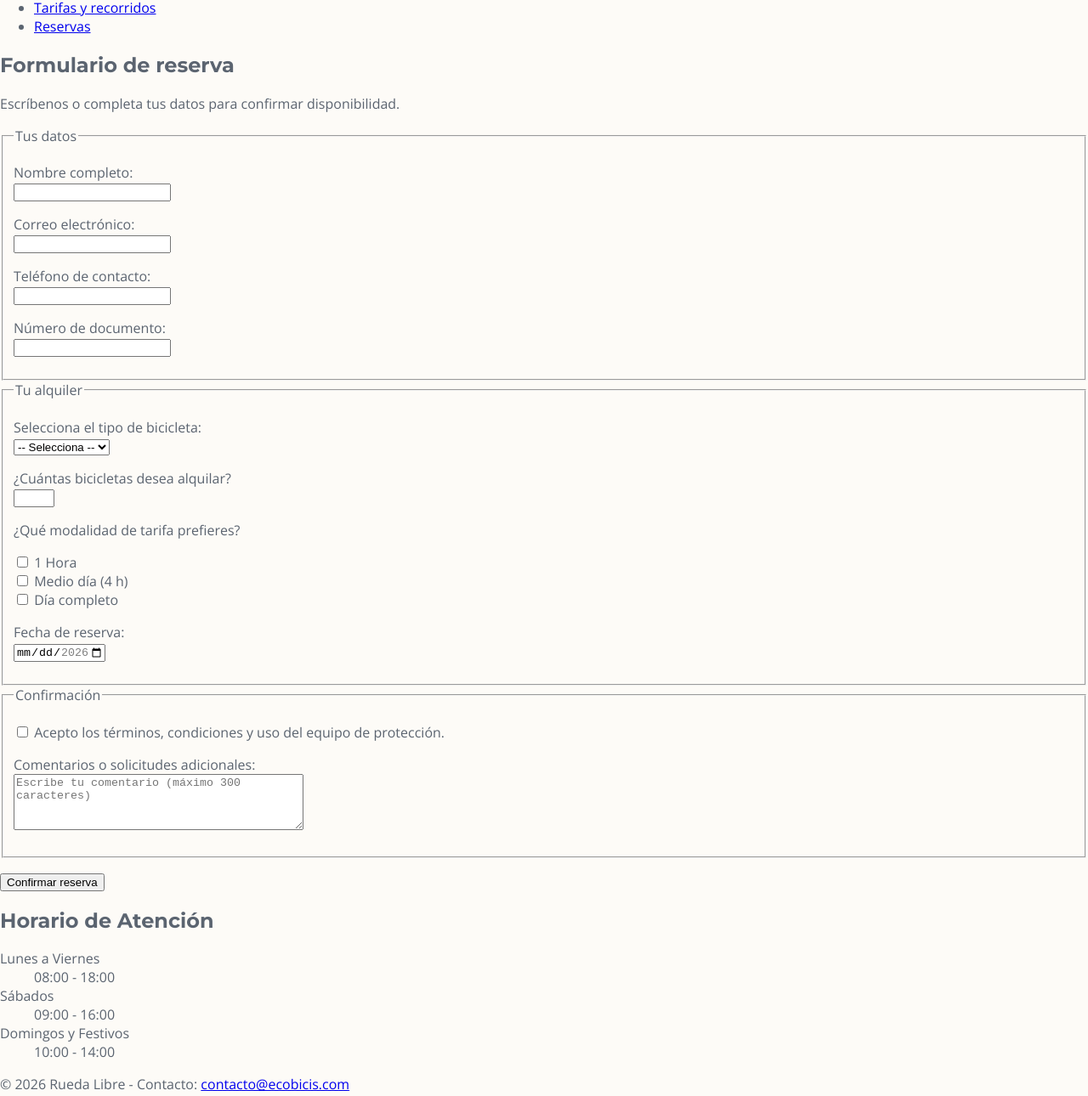
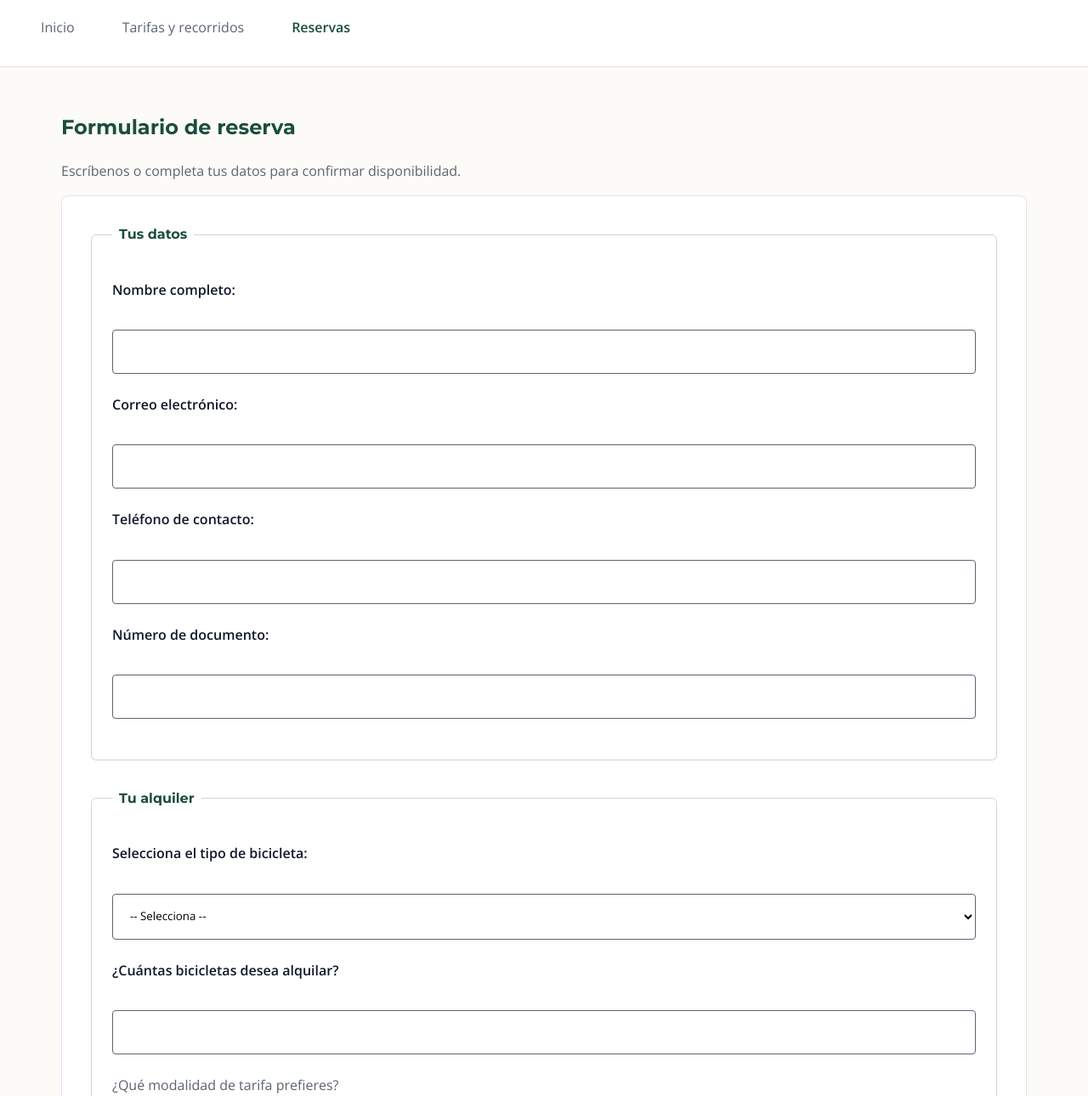
Before and after one commit to salgadofrancisco920/rueda-libre, a plain HTML site: page paginas/reservas.html in a window 1280 px wide. Shown: the part 106-1396 px from the top of the page at 85% size. Drawn offline with nearby package versions, Linux system fonts and the light colour scheme.

Commit message:
Avance al MiniReto 12

```diff
--- a/css/styles.css
+++ b/css/styles.css
@@ -1,33 +1,205 @@
+*, *::before, *::after {
+  box-sizing: border-box;
+}
 
 :root {
-
   --color-primario: #1b4d3e;
   --color-secundario: #e67e22;
   --color-acento: #0f172a;
   --color-fondo: #fdfbf7;
   --color-texto: #5b6470;
+  --color-blanco: #ffffff;
 
-
+  --gris-asfalto: #5b6470;
+  --verde-ruta: #1b4d3e;
+  --color-foco: #e67e22;
 
   --fuente-titulos: 'Montserrat', sans-serif;
   --fuente-cuerpo: 'Open Sans', sans-serif;
 
-
-
-  --espacio-pequeño: 0.5rem;
-  --espacio-mediano: 1rem;
-  --espacio-grande: 2rem;
+  --espacio-xs: 0.5rem;
+  --espacio-sm: 1rem;
+  --espacio-md: 1.5rem;
+  --espacio-lg: 2rem;
+  --espacio-xl: 3rem;
 }
-
 
 body {
   font-family: var(--fuente-cuerpo);
   background-color: var(--color-fondo);
   color: var(--color-texto);
   margin: 0;
-  padding: var(--espacio-md);
+  padding: 0;
+  line-height: 1.6;
+}
+
+main {
+  max-width: 75rem;
+  margin: 0 auto;
+  padding: var(--espacio-lg);
+}
+
+header {
+  background-color: var(--color-blanco);
+  border-bottom: 1px solid #ddd;
+  padding: var(--espacio-md) var(--espacio-lg);
+}
+
+.portada-inicio,
+header.hero {
+  min-height: 50vh;
+  display: flex;
+  flex-direction: column;
+  justify-content: center;
 }
 
 h1, h2, h3, h4, h5, h6 {
   font-family: var(--fuente-titulos);
-  color: var(--color-titulos);
+  color: var(--color-primario);
+}
+
+nav ul#menu {
+  list-style: none;
+  padding: 0;
+  margin: var(--espacio-sm) 0 0 0;
+  display: flex;
+  flex-wrap: wrap;
+  gap: var(--espacio-md);
+}
+
+#menu a {
+  color: var(--gris-asfalto);
+  text-decoration: none;
+  padding: var(--espacio-xs) var(--espacio-sm);
+  transition: color 0.2s ease;
+  display: inline-block;
+}
+
+#menu a.activo {
+  color: var(--verde-ruta);
+  font-weight: 600;
+}
+
+#menu a:hover,
+#menu a:focus {
+  color: var(--color-secundario);
+  outline: 2px solid var(--color-foco);
+  outline-offset: 2px;
+}
+
+section article,
+.tarjeta-servicio {
+  background-color: var(--color-blanco);
+  border: 1px solid #e2e8f0;
+  border-radius: 8px;
+  padding: var(--espacio-md);
+  margin-bottom: var(--espacio-lg);
+  box-shadow: 0 2px 4px rgba(0,0,0,0.05);
+}
+
+section article img,
+.tarjeta-servicio img {
+  width: 100%;
+  height: auto;
+  border-radius: 4px;
+  margin-top: var(--espacio-xs);
+}
+
+table {
+  width: 100%;
+  border-collapse: collapse;
+  margin: var(--espacio-md) 0;
+  background-color: var(--color-blanco);
+}
+
+th, td {
+  padding: var(--espacio-sm) var(--espacio-md);
+  text-align: left;
+  border: 1px solid #cbd5e1;
+}
+
+th {
+  background-color: var(--color-primario);
+  color: var(--color-blanco);
+  font-family: var(--fuente-titulos);
+}
+
+tbody tr:nth-child(even) {
+  background-color: #f8fafc;
+}
+
+form {
+  background-color: var(--color-blanco);
+  padding: var(--espacio-lg);
+  border-radius: 8px;
+  border: 1px solid #e2e8f0;
+}
+
+fieldset {
+  border: 1px solid #cbd5e1;
+  border-radius: 6px;
+  padding: var(--espacio-md);
+  margin-bottom: var(--espacio-lg);
+}
+
+legend {
+  font-family: var(--fuente-titulos);
+  font-weight: 600;
+  color: var(--color-primario);
+  padding: 0 var(--espacio-xs);
+}
+
+form p {
+  margin-bottom: var(--espacio-md);
+}
+
+form label {
+  display: block;
+  font-weight: 600;
+  margin-bottom: var(--espacio-xs);
+  color: var(--color-acento);
+}
+
+input:not([type="checkbox"]):not([type="radio"]),
+select,
+textarea {
+  display: block;
+  width: 100%;
+  border: 1px solid var(--gris-asfalto);
+  padding: var(--espacio-sm);
+  border-radius: 4px;
+  font-family: var(--fuente-cuerpo);
+  background-color: #fff;
+}
+
+input:focus,
+select:focus,
+textarea:focus {
+  outline: 3px solid var(--color-foco);
+  outline-offset: 1px;
+  border-color: var(--color-secundario);
+}
+
+button,
+input[type="submit"],
+.btn-accion {
+  background-color: var(--color-primario);
+  color: var(--color-blanco);
+  padding: var(--espacio-sm) var(--espacio-lg);
+  border: none;
+  border-radius: 6px;
+  font-family: var(--fuente-cuerpo);
+  font-weight: 600;
+  cursor: pointer;
+  text-decoration: none;
+  display: inline-block;
+}
+
+button:hover,
+input[type="submit"]:hover,
+.btn-accion:hover,
+button:focus,
+input[type="submit"]:focus,
+.btn-accion:focus {
+  background-color: var(--color-secundario);
+}
--- a/paginas/reservas.html
+++ b/paginas/reservas.html
@@ -7,8 +7,6 @@
 <link rel="preconnect" href="https://fonts.googleapis.com">
 <link rel="preconnect" href="https://fonts.gstatic.com" crossorigin>
 <link href="https://fonts.googleapis.com/css2?family=Montserrat:wght@700&family=Open+Sans:wght@400;600&display=swap" rel="stylesheet">
-
-
 <link rel="stylesheet" href="../css/styles.css">
 </head>
 <body>
@@ -16,10 +14,10 @@
    <header>
         <h1>Rueda Libre</h1>
         <nav>
-            <ul>
+            <ul id="menu">
                 <li><a href="../index.html">Inicio</a></li>
                 <li><a href="tarifas.html">Tarifas y recorridos</a></li>
-                <li><a href="reservas.html">Reservas</a></li>
+                <li><a href="reservas.html" class="activo">Reservas</a></li>
             </ul>
         </nav>
     </header>
@@ -37,7 +35,7 @@
 
                     <p>
                         <label for="nombre">Nombre completo:</label><br>
-                        <input type="text" id="nombre" name="nombre" minlength="3" maxlength="100"pattern="[A-Za-zÁÉÍÓÚáéíóúÜüÑñ ]+" title="Ingresa tu nombre usando solo letras y espacios" required>
+                        <input type="text" id="nombre" name="nombre" minlength="3" maxlength="100" pattern="[A-Za-zÁÉÍÓÚáéíóúÜüÑñ ]+" title="Ingresa tu nombre usando solo letras y espacios" required>
                     </p>
 
                     <p>
@@ -52,9 +50,10 @@
 
                     <p>
                         <label for="documento">Número de documento:</label><br>
-                        <input type="number" id="documento" name="documento" pattern="[0-9]{8,10}" title="Ingrese un número de documento válido" required>
+                        <input type="number" id="documento" name="documento" required>
                     </p>
                 </fieldset>
+
                 <fieldset>
                     <legend>Tu alquiler</legend>
 
@@ -99,7 +98,7 @@
 
                     <p>
                         <label for="comentarios">Comentarios o solicitudes adicionales:</label><br>
-                        <textarea id="comentarios" name="comentarios" rows="4" cols="40" max="300" placeholder="Escribe tu comentario (máximo 300 caracteres)"></textarea>
+                        <textarea id="comentarios" name="comentarios" rows="4" cols="40" placeholder="Escribe tu comentario (máximo 300 caracteres)"></textarea>
                     </p>
                 </fieldset>
 
```
Also changed, not shown: bitacora.txt (+12 -0 lines), index.html (+2 -4 lines), paginas/tarifas.html (+3 -5 lines).
